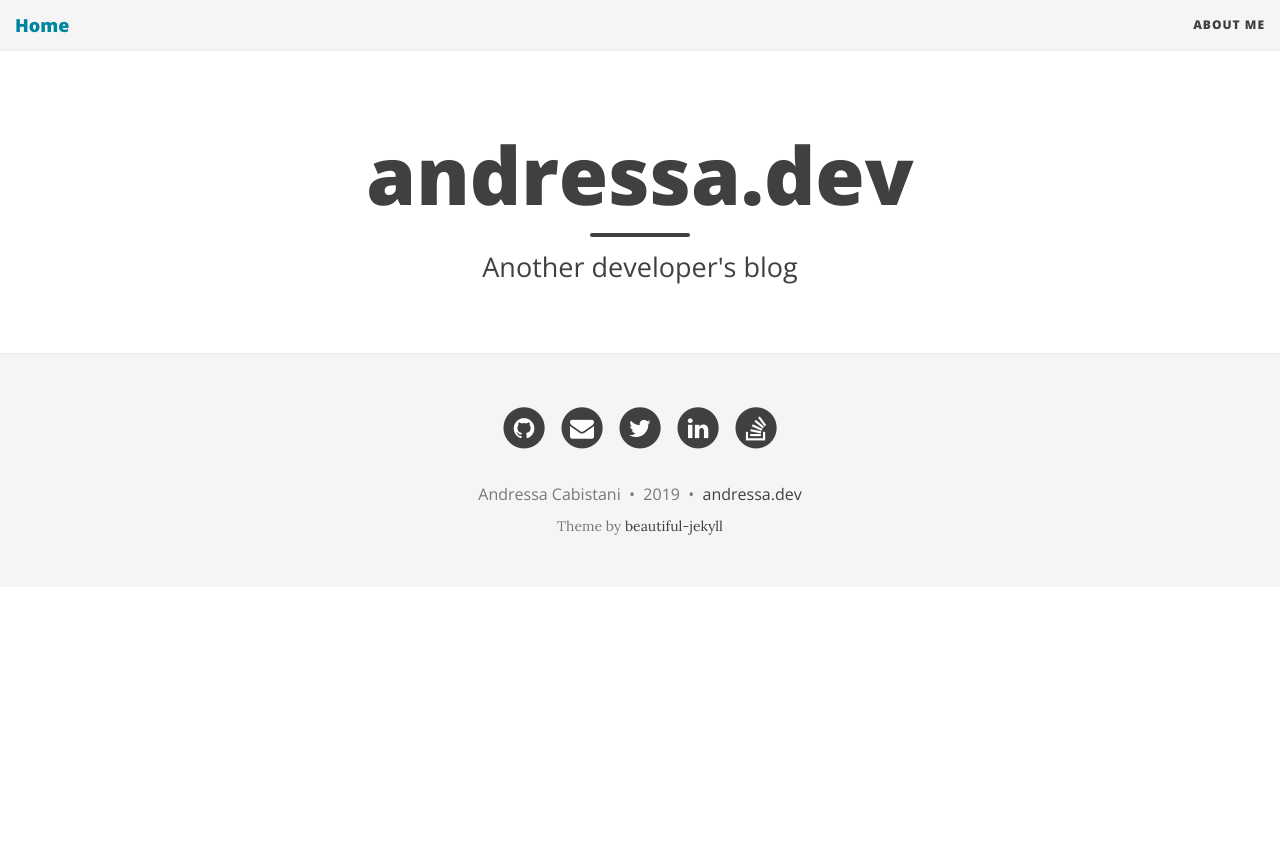
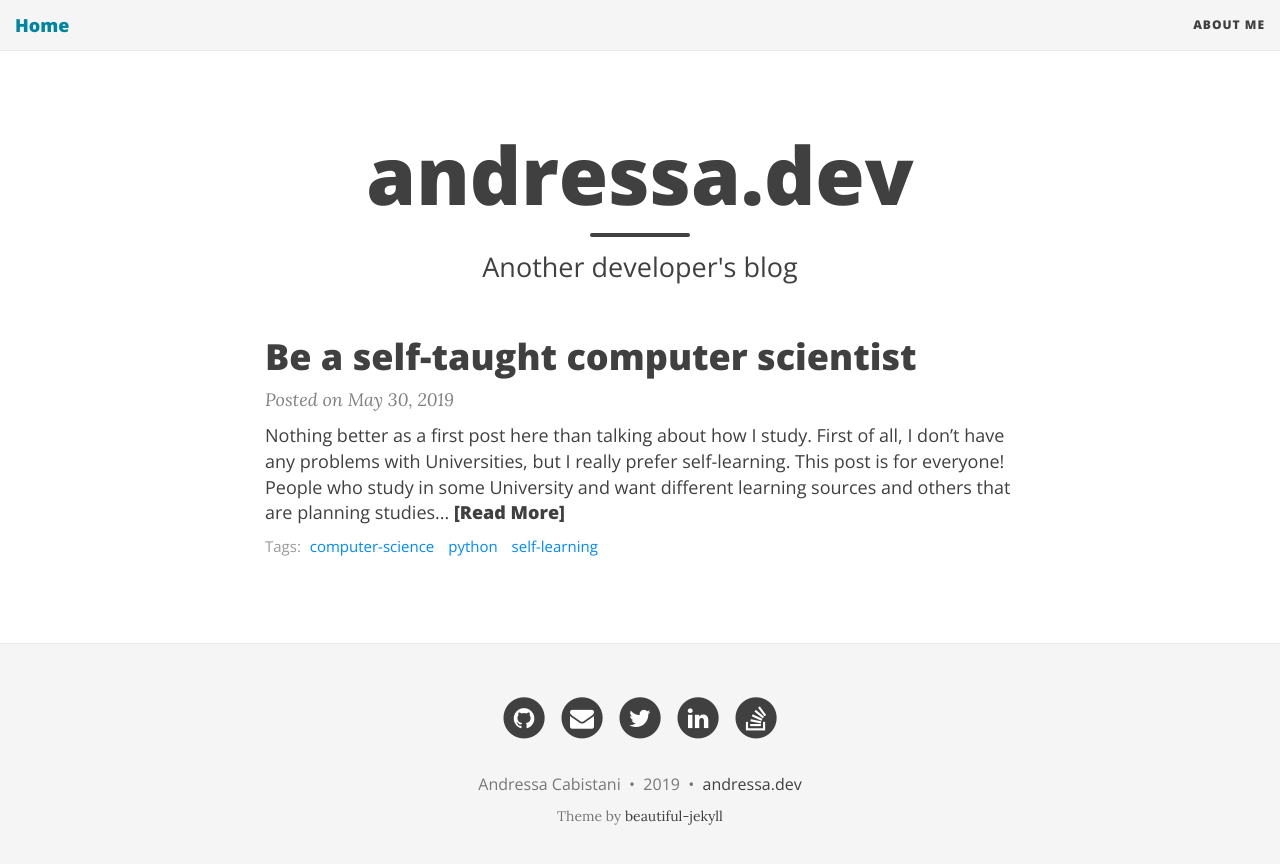
Before and after one commit to andressadotpy/andressadotpy.github.io, a Jekyll site: the page built from index.html, in a window 1280 px wide. Shown: the top 864 px of the page. Built offline with Jekyll 4.4.1, drawn with Linux system fonts in a browser that asks for light colours; nearby versions of some CDN libraries; the list of posts is cut into pages by our own code.

Commit message:
First post and some fixing at header.html

```diff
--- a/_config.yml
+++ b/_config.yml
@@ -163,7 +163,7 @@ defaults:
       type: "posts"
     values:
       layout: "post"
-      comments: true  # add comments to all blog posts
+      comments: false  # add comments to all blog posts
       social-share: true # add social media sharing buttons to all blog posts
   -
     scope:
--- a/_layouts/default.html
+++ b/_layouts/default.html
@@ -3,3 +3,7 @@ layout: base
 ---
 
 <div class="intro-header"></div>
+
+<div role="main" class="container">
+  {{ content }}
+</div>
--- a/_layouts/minimal.html
+++ b/_layouts/minimal.html
@@ -12,7 +12,12 @@ common-js:
 
   {% include head.html %}
 
+
   <body>
+
+     <div role="main" class="container main-content">
+      {{ content }}
+     </div>
 
     {% include footer-minimal.html %}
 
--- /dev/null
+++ b/_posts/2019-05-30-be-a-computer-scientist.md
@@ -0,0 +1,48 @@
+---
+layout: post
+title: Be a self-taught computer scientist
+tags: [computer-science, python, self-learning]
+---
+
+Nothing better as a first post here than talking about how I study. First of all,
+I don't have any problems with Universities, but I really prefer self-learning.
+This post is for everyone! People who study in some University and want different
+learning sources and others that are planning studies about Computer Science
+on their own.
+
+Although I'm a Brazilian woman and my natural language is Portuguese, English is a
+powerful tool when you decide to plan your own studies because there is such a huge
+amount of materials available in it. If you know English, use it and improve it!
+
+### CS topics
+
+Here I'll be talking about Computer Science topics and not about how I planned
+my studies about a programming language. Now that I mentioned it, I'll be talking
+about my Python studies in other posts, this is a more not-language-specific post
+(although some lectures use Python as teaching tool).
+
+So, few weeks ago me and my beloved husband created a GitHub repository with
+our study planning of Computer Science. Our goal was to plan the equivalent of an
+entire Computer Science undergraduate program based on the
+[Computer Science and Engineering 2019 MIT Curriculum](https://www.eecs.mit.edu/docs/ug/freshman_roadmaps.pdf),
+with only freely available courses and almost
+every lecture from top notch Universities such as MIT, Stanford and UC Berkeley.
+
+The courses are all in English with English subtitles and if English isn't your
+natural language and you are reading this post, it means you know a little bit and
+are interested in Computer Science. I learned English mainly from watching TV Series/Movies
+with all English audio and subtitles and it's great to improve it with something
+that I love studying about.
+
+We divided the courses (only because we wanted to) in:
+- Introductory
+- Intermediate
+- Advanced
+- Extras (that are not included in the base MIT CS curriculum, but we will
+be watching anyway)
+
+
+Most courses are available at [edX](https://www.edx.org/), [MIT OpenCourseWare](https://ocw.mit.edu/index.htm),
+[Lagunita](https://lagunita.stanford.edu/) and [YouTube](https://www.youtube.com/).
+
+If you want to see our planning [click here](https://github.com/douglasbc/curriculum-CS)!
```
Also changed, not shown: _layouts/page.html (+5 -2 lines), _includes/header.html (line endings or trailing spaces), 1 other file.
